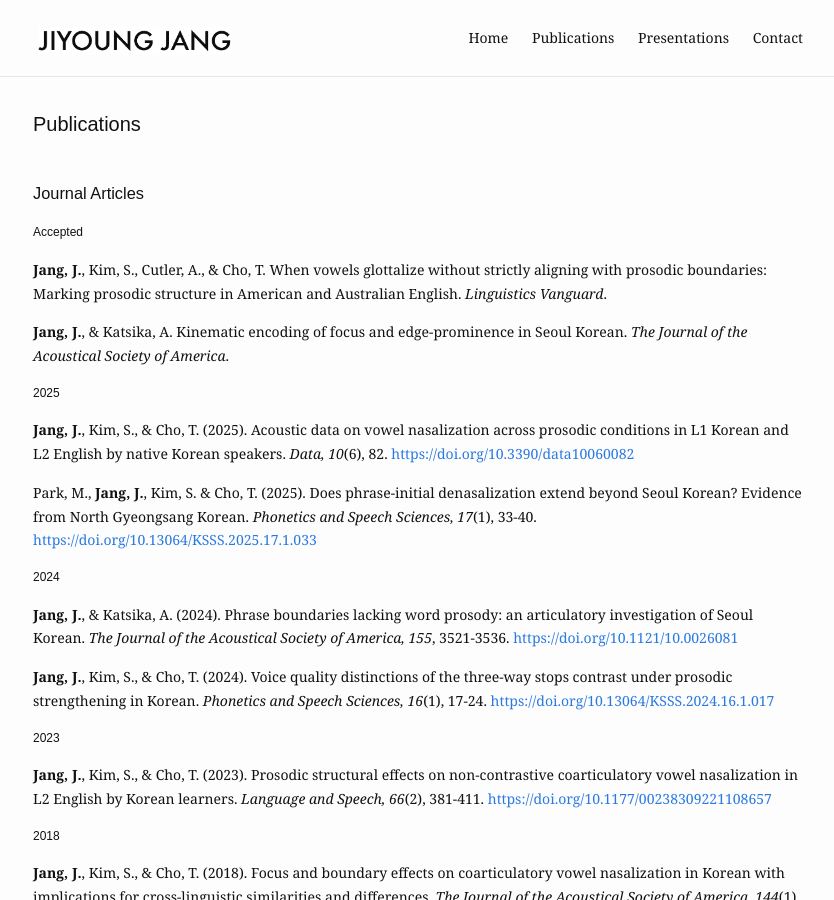
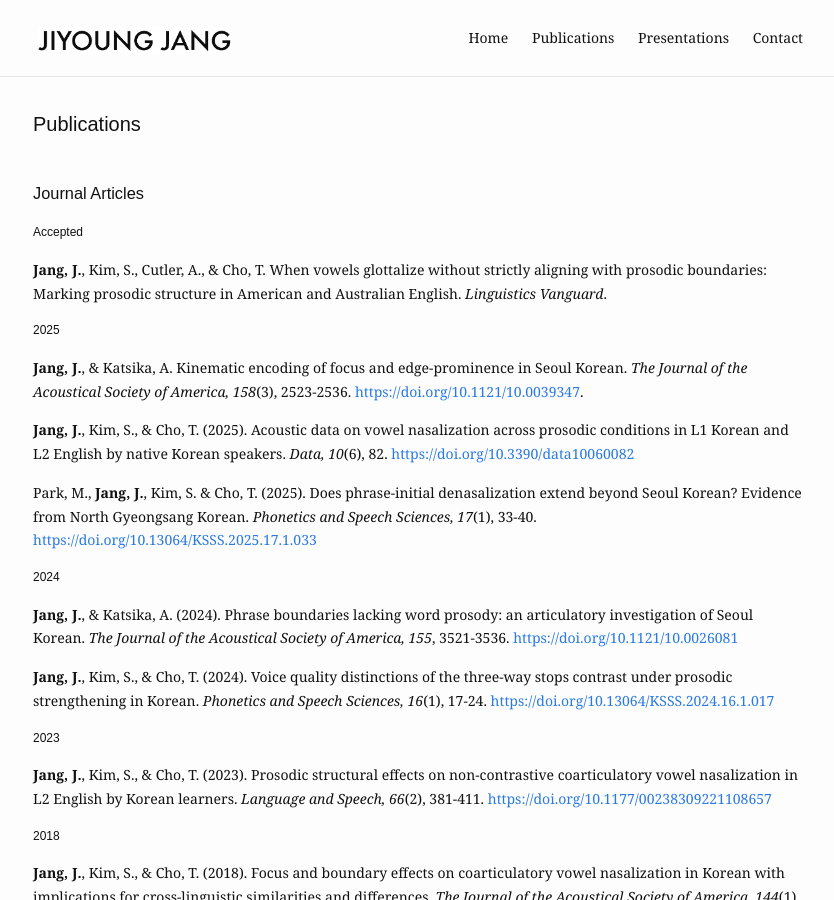
Before and after one commit to jiyoungj/jiyoungj.github.io, a Jekyll site: the page built from publications.md, in a window 1280 px wide and 900 px high. Shown: the whole window, without its empty margins (222-1056 px from the left). Built offline with Jekyll 4.4.1, drawn with Linux system fonts in a browser that asks for light colours; some web fonts are replaced.

Commit message:
Update publications.md

```diff
--- a/publications.md
+++ b/publications.md
@@ -11,9 +11,9 @@ slug: /publications/
 
   <b>Jang, J.</b>, Kim, S., Cutler, A., & Cho, T. When vowels glottalize without strictly aligning with prosodic boundaries: Marking prosodic structure in American and Australian English. <em>Linguistics Vanguard</em>.
 
-  <b>Jang, J.</b>, & Katsika, A. Kinematic encoding of focus and edge-prominence in Seoul Korean. <em>The Journal of the Acoustical Society of America</em>.
+<h4>2025</h4>
 
-<h4>2025</h4>
+ <b>Jang, J.</b>, & Katsika, A. Kinematic encoding of focus and edge-prominence in Seoul Korean. <em>The Journal of the Acoustical Society of America, 158</em>(3), 2523-2536. <a href="https://doi.org/10.1121/10.0039347">https://doi.org/10.1121/10.0039347</a>.
 
   <b>Jang, J.</b>, Kim, S., & Cho, T. (2025). Acoustic data on vowel nasalization across prosodic conditions in L1 Korean and L2 English by native Korean speakers. <em>Data, 10</em>(6), 82. <a href="https://doi.org/10.3390/data10060082">https://doi.org/10.3390/data10060082</a>
 
```
